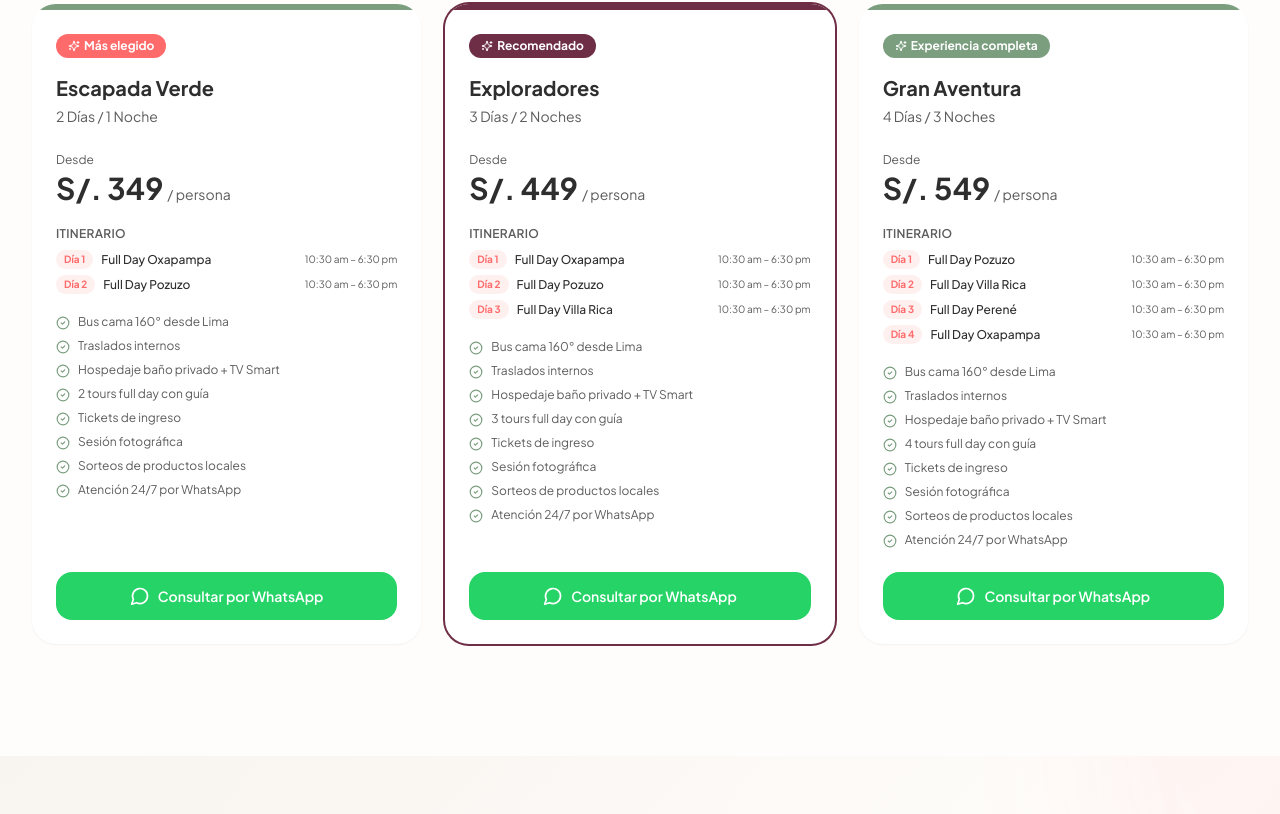
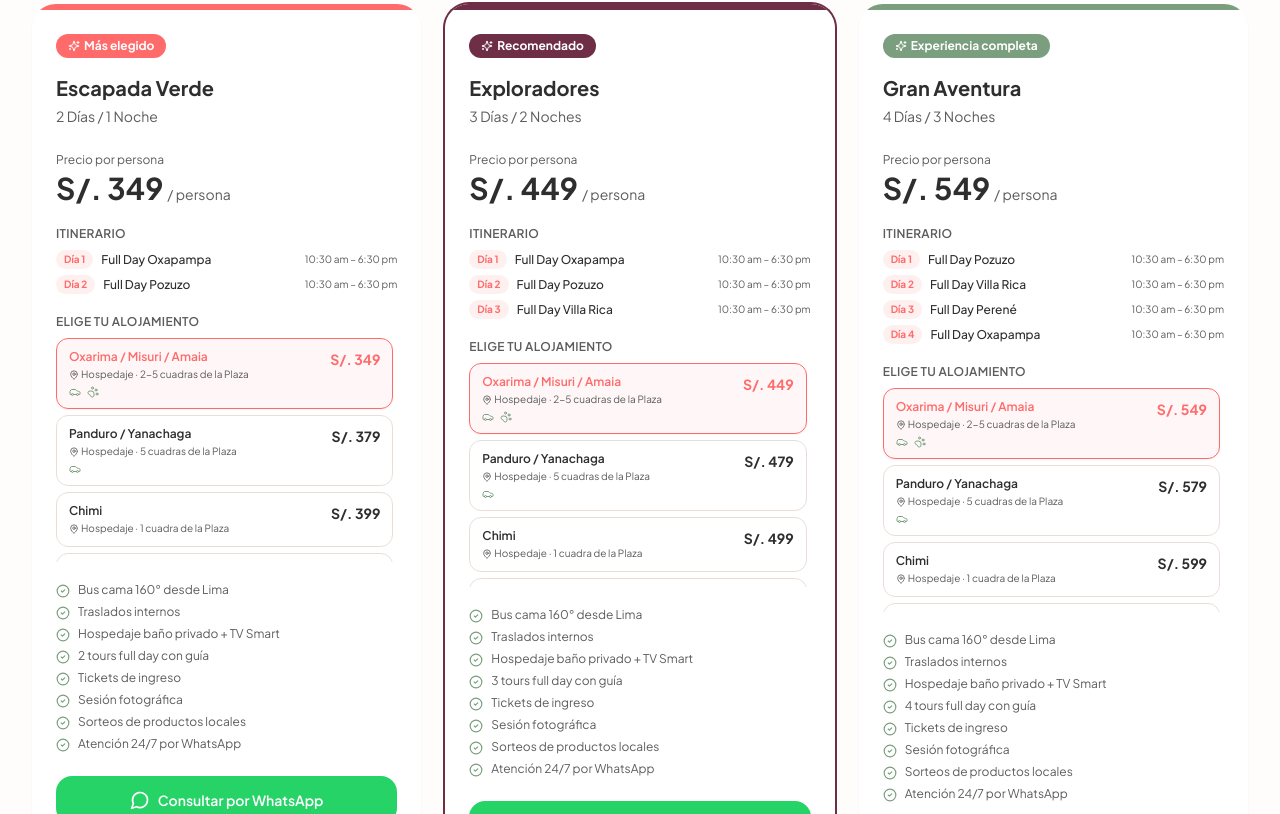
Before and after one commit to LETSGO-CONSULTING/amoryaventura, a React (Vite) app: page / in a window 1280 px wide. Shown: the part 3026-3840 px from the top of the page. Built offline with nearby package versions, Linux system fonts and the light colour scheme.

Commit message:
feat: package cards with interactive hotel selector — price updates dynamically

```diff
--- /dev/null
+++ b/src/components/ToursSection/PackageCard.tsx
@@ -0,0 +1,178 @@
+import { useState } from 'react'
+import { motion } from 'framer-motion'
+import { CheckCircle2, MessageCircle, Sparkles, Waves, Coffee, Car, PawPrint, MapPin } from 'lucide-react'
+
+export interface Hotel {
+  id: string
+  names: string[]
+  type: string
+  location: string
+  amenities: ('piscina' | 'desayuno' | 'cochera' | 'pet')[]
+  prices: Record<string, number>
+}
+
+export interface Package {
+  id: string
+  name: string
+  duration: string
+  badge: string
+  badgeColor: string
+  highlight: string
+  schedule: { day: string; label: string; time: string }[]
+  includes: string[]
+  msg: (hotel: string, price: number) => string
+  featured?: boolean
+}
+
+const AMENITY_ICONS = {
+  piscina: { icon: Waves, label: 'Piscina' },
+  desayuno: { icon: Coffee, label: 'Desayuno' },
+  cochera: { icon: Car, label: 'Cochera' },
+  pet: { icon: PawPrint, label: 'Pet Friendly' },
+}
+
+interface Props {
+  pkg: Package
+  hotels: Hotel[]
+  index: number
+}
+
+export default function PackageCard({ pkg, hotels, index }: Props) {
+  const [selectedHotel, setSelectedHotel] = useState<Hotel>(hotels[0])
+
+  const price = selectedHotel.prices[pkg.id]
+  const hotelLabel = selectedHotel.names.join(' / ')
+
+  const handleWA = () => {
+    const msg = pkg.msg(hotelLabel, price)
+    window.open(`https://wa.me/51928686294?text=${encodeURIComponent(msg)}`, '_blank')
+  }
+
+  return (
+    <motion.div
+      initial={{ opacity: 0, y: 40 }}
+      whileInView={{ opacity: 1, y: 0 }}
+      viewport={{ once: true }}
+      transition={{ delay: index * 0.12 }}
+      className={`relative flex flex-col bg-white rounded-3xl shadow-sm hover:shadow-xl transition-all duration-300 overflow-hidden ${
+        pkg.featured ? 'ring-2 ring-vino' : ''
+      }`}
+    >
+      {/* Top accent */}
+      <div className={`h-1.5 w-full ${pkg.highlight === 'vino' ? 'bg-vino' : pkg.highlight === 'coral' ? 'bg-coral' : 'bg-olive'}`} />
+
+      <div className="p-6 flex flex-col flex-1">
+        {/* Badge */}
+        <span className={`self-start text-xs font-bold px-3 py-1 rounded-full mb-4 flex items-center gap-1 ${pkg.badgeColor}`}>
+          <Sparkles className="w-3 h-3" />
+          {pkg.badge}
+        </span>
+
+        <h3 className="text-xl font-bold text-brand-dark mb-1">{pkg.name}</h3>
+        <p className="text-sm text-brand-secondary mb-5">{pkg.duration}</p>
+
+        {/* Dynamic price */}
+        <div className="mb-5">
+          <span className="text-xs text-brand-secondary">Precio por persona</span>
+          <div className="flex items-baseline gap-1">
+            <motion.span
+              key={price}
+              initial={{ opacity: 0, y: -6 }}
+              animate={{ opacity: 1, y: 0 }}
+              className="text-3xl font-bold text-brand-dark"
+            >
+              S/. {price}
+            </motion.span>
+            <span className="text-sm text-brand-secondary">/ persona</span>
+          </div>
+        </div>
+
+        {/* Schedule */}
+        <div className="mb-5">
+          <p className="text-xs font-semibold text-brand-secondary uppercase tracking-wide mb-2">Itinerario</p>
+          <div className="space-y-1.5">
+            {pkg.schedule.map((s) => (
+              <div key={s.day} className="flex items-center gap-2">
+                <span className="flex-shrink-0 text-[10px] font-bold bg-coral/10 text-coral px-2 py-0.5 rounded-full">
+                  {s.day}
+                </span>
+                <span className="text-xs text-brand-dark font-medium truncate">{s.label}</span>
+                <span className="text-[10px] text-brand-secondary ml-auto flex-shrink-0">{s.time}</span>
+              </div>
+            ))}
+          </div>
+        </div>
+
+        {/* Hotel selector */}
+        <div className="mb-5">
+          <p className="text-xs font-semibold text-brand-secondary uppercase tracking-wide mb-2">
+            Elige tu alojamiento
+          </p>
+          <div className="space-y-1.5 max-h-56 overflow-y-auto pr-1 scrollbar-hide">
+            {hotels.map((hotel) => {
+              const isSelected = hotel.id === selectedHotel.id
+              const hPrice = hotel.prices[pkg.id]
+              return (
+                <button
+                  key={hotel.id}
+                  onClick={() => setSelectedHotel(hotel)}
+                  className={`w-full text-left rounded-xl px-3 py-2.5 border transition-all duration-150 ${
+                    isSelected
+                      ? 'border-coral bg-coral/5 shadow-sm'
+                      : 'border-brand-border hover:border-coral/50 bg-white'
+                  }`}
+                >
+                  <div className="flex items-start justify-between gap-2">
+                    <div className="flex-1 min-w-0">
+                      <p className={`text-xs font-semibold truncate ${isSelected ? 'text-coral' : 'text-brand-dark'}`}>
+                        {hotel.names.join(' / ')}
+                      </p>
+                      <p className="text-[10px] text-brand-secondary flex items-center gap-0.5 mt-0.5">
+                        <MapPin className="w-2.5 h-2.5 flex-shrink-0" />
+                        {hotel.type} · {hotel.location}
+                      </p>
+                      {hotel.amenities.length > 0 && (
+                        <div className="flex gap-1.5 mt-1">
+                          {hotel.amenities.map((a) => {
+                            const { icon: Icon, label } = AMENITY_ICONS[a]
+                            return (
+                              <span key={a} title={label} className="text-olive">
+                                <Icon className="w-3 h-3" />
+                              </span>
+                            )
+                          })}
+                        </div>
+                      )}
+                    </div>
+                    <span className={`flex-shrink-0 text-sm font-bold ${isSelected ? 'text-coral' : 'text-brand-dark'}`}>
+                      S/. {hPrice}
+                    </span>
+                  </div>
+                </button>
+              )
+            })}
+          </div>
+        </div>
+
+        {/* Includes */}
+        <ul className="space-y-1.5 mb-6 flex-1">
+          {pkg.includes.map((item) => (
+            <li key={item} className="flex items-start gap-2 text-xs text-brand-secondary">
+              <CheckCircle2 className="w-3.5 h-3.5 text-olive flex-shrink-0 mt-0.5" />
+              {item}
+            </li>
+          ))}
+        </ul>
+
+        {/* CTA */}
+        <button
+          onClick={handleWA}
+          className="w-full flex items-center justify-center gap-2 bg-[#25D366] hover:bg-[#1ebe5d] text-white font-semibold py-3.5 rounded-2xl transition-all duration-200 hover:scale-[1.02] hover:shadow-lg shadow-[#25D366]/20 text-sm"
+        >
+          <MessageCircle className="w-5 h-5" />
+          Consultar por WhatsApp
+        </button>
+      </div>
+    </motion.div>
+  )
+}
--- a/src/components/ToursSection/ToursSection.tsx
+++ b/src/components/ToursSection/ToursSection.tsx
@@ -1,10 +1,11 @@
 import { useState } from 'react'
 import { motion } from 'framer-motion'
 import { useTranslation } from 'react-i18next'
-import { CheckCircle2, MessageCircle, Sparkles } from 'lucide-react'
 import { tours } from '@/mocks/tours'
 import TourCard from './TourCard'
 import TourModal from './TourModal'
+import PackageCard from './PackageCard'
+import type { Hotel, Package } from './PackageCard'
 import type { Tour, TourCategory } from '@/models'
 
 const CATEGORIES: TourCategory[] = ['Todos', 'Full Day', 'Fin de Semana', 'Aventura', 'Cultural', 'Social']
@@ -18,17 +19,65 @@ const I18N_KEYS: Record<TourCategory, string> = {
   Social: 'tours.filter_social',
 }
 
-const WHATSAPP = '+51928686294'
+const HOTELS: Hotel[] = [
+  {
+    id: 'h1',
+    names: ['Oxarima', 'Misuri', 'Amaia'],
+    type: 'Hospedaje',
+    location: '2-5 cuadras de la Plaza',
+    amenities: ['cochera', 'pet'],
+    prices: { '2d1n': 349, '3d2n': 449, '4d3n': 549 },
+  },
+  {
+    id: 'h2',
+    names: ['Panduro', 'Yanachaga'],
+    type: 'Hospedaje',
+    location: '5 cuadras de la Plaza',
+    amenities: ['cochera'],
+    prices: { '2d1n': 379, '3d2n': 479, '4d3n': 579 },
+  },
+  {
+    id: 'h3',
+    names: ['Chimi'],
+    type: 'Hospedaje',
+    location: '1 cuadra de la Plaza',
+    amenities: [],
+    prices: { '2d1n': 399, '3d2n': 499, '4d3n': 599 },
+  },
+  {
+    id: 'h4',
+    names: ['Chimi House'],
+    type: 'Hotel',
+    location: '1.4 km de la Plaza',
+    amenities: ['piscina', 'cochera'],
+    prices: { '2d1n': 449, '3d2n': 549, '4d3n': 649 },
+  },
+  {
+    id: 'h5',
+    names: ['Tunki Lodge', "D'palo", 'Esperanza'],
+    type: 'Hotel / Cabaña',
+    location: 'Frente o cerca a la Plaza',
+    amenities: ['piscina', 'desayuno', 'cochera'],
+    prices: { '2d1n': 499, '3d2n': 599, '4d3n': 699 },
+  },
+  {
+    id: 'h6',
+    names: ['Hassinger', 'Casa Oxapampina', 'Biosfera Lodge'],
+    type: 'Hotel / Cabaña',
+    location: '1.7–2.7 km de la Plaza',
+    amenities: ['piscina', 'desayuno', 'cochera'],
+    prices: { '2d1n': 549, '3d2n': 649, '4d3n': 749 },
+  },
+]
 
-const PACKAGES = [
+const PACKAGES: Package[] = [
   {
     id: '2d1n',
     name: 'Escapada Verde',
     duration: '2 Días / 1 Noche',
     badge: 'Más elegido',
     badgeColor: 'bg-coral text-white',
-    price: 349,
-    tours: ['Tour Oxapampa', 'Tour Pozuzo'],
+    highlight: 'coral',
     schedule: [
       { day: 'Día 1', label: 'Full Day Oxapampa', time: '10:30 am – 6:30 pm' },
       { day: 'Día 2', label: 'Full Day Pozuzo', time: '10:30 am – 6:30 pm' },
@@ -43,8 +92,8 @@ const PACKAGES = [
       'Sorteos de productos locales',
       'Atención 24/7 por WhatsApp',
     ],
-    highlight: 'olive',
-    msg: 'Hola! Quiero información sobre el paquete *Escapada Verde (2D/1N)* para Oxapampa.',
+    msg: (hotel, price) =>
+      `Hola! Quiero reservar el paquete *Escapada Verde (2D/1N)* con alojamiento en *${hotel}* por S/. ${price} por persona. ¿Tienen disponibilidad?`,
   },
   {
     id: '3d2n',
@@ -52,8 +101,8 @@ const PACKAGES = [
     duration: '3 Días / 2 Noches',
     badge: 'Recomendado',
     badgeColor: 'bg-vino text-white',
-    price: 449,
-    tours: ['Tour Oxapampa', 'Tour Pozuzo', 'Tour Villa Rica'],
+    highlight: 'vino',
+    featured: true,
     schedule: [
       { day: 'Día 1', label: 'Full Day Oxapampa', time: '10:30 am – 6:30 pm' },
       { day: 'Día 2', label: 'Full Day Pozuzo', time: '10:30 am – 6:30 pm' },
@@ -69,8 +118,8 @@ const PACKAGES = [
       'Sorteos de productos locales',
       'Atención 24/7 por WhatsApp',
     ],
-    highlight: 'vino',
-    msg: 'Hola! Quiero información sobre el paquete *Exploradores (3D/2N)* para Oxapampa.',
+    msg: (hotel, price) =>
+      `Hola! Quiero reservar el paquete *Exploradores (3D/2N)* con alojamiento en *${hotel}* por S/. ${price} por persona. ¿Tienen disponibilidad?`,
   },
   {
     id: '4d3n',
@@ -78,8 +127,7 @@ const PACKAGES = [
     duration: '4 Días / 3 Noches',
     badge: 'Experiencia completa',
     badgeColor: 'bg-olive text-white',
-    price: 549,
-    tours: ['Tour Oxapampa', 'Tour Pozuzo', 'Tour Villa Rica', 'Tour Perené'],
+    highlight: 'olive',
     schedule: [
       { day: 'Día 1', label: 'Full Day Pozuzo', time: '10:30 am – 6:30 pm' },
       { day: 'Día 2', label: 'Full Day Villa Rica', time: '10:30 am – 6:30 pm' },
@@ -96,8 +144,8 @@ const PACKAGES = [
       'Sorteos de productos locales',
       'Atención 24/7 por WhatsApp',
     ],
-    highlight: 'olive',
-    msg: 'Hola! Quiero información sobre el paquete *Gran Aventura (4D/3N)* para Oxapampa.',
+    msg: (hotel, price) =>
+      `Hola! Quiero reservar el paquete *Gran Aventura (4D/3N)* con alojamiento en *${hotel}* por S/. ${price} por persona. ¿Tienen disponibilidad?`,
   },
 ]
 
@@ -112,10 +160,6 @@ export default function ToursSection() {
       : active === 'Social'
       ? tours.filter((t) => t.isSocial)
       : tours.filter((t) => t.category === active)
-
-  const handleWA = (msg: string) => {
-    window.open(`https://wa.me/${WHATSAPP}?text=${encodeURIComponent(msg)}`, '_blank')
-  }
 
   return (
     <>
@@ -214,82 +258,9 @@ export default function ToursSection() {
             </motion.p>
           </div>
 
-          <div className="grid grid-cols-1 md:grid-cols-3 gap-6 items-stretch">
+          <div className="grid grid-cols-1 md:grid-cols-3 gap-6 items-start">
             {PACKAGES.map((pkg, i) => (
-              <motion.div
-                key={pkg.id}
-                initial={{ opacity: 0, y: 40 }}
-                whileInView={{ opacity: 1, y: 0 }}
-                viewport={{ once: true }}
-                transition={{ delay: i * 0.12 }}
-                className={`relative flex flex-col bg-white rounded-3xl shadow-sm hover:shadow-xl transition-all duration-300 overflow-hidden ${
-                  i === 1 ? 'ring-2 ring-vino' : ''
-                }`}
-              >
-                {/* Top accent bar */}
-                <div
-                  className={`h-1.5 w-full ${
-                    pkg.highlight === 'olive' ? 'bg-olive' : 'bg-vino'
-                  }`}
-                />
-
-                <div className="p-6 flex flex-col flex-1">
-                  {/* Badge */}
-                  <span className={`self-start text-xs font-bold px-3 py-1 rounded-full mb-4 flex items-center gap-1 ${pkg.badgeColor}`}>
-                    <Sparkles className="w-3 h-3" />
-                    {pkg.badge}
-                  </span>
-
-                  <h3 className="text-xl font-bold text-brand-dark mb-1">{pkg.name}</h3>
-                  <p className="text-sm text-brand-secondary mb-5">{pkg.duration}</p>
-
-                  {/* Price */}
-                  <div className="mb-5">
-                    <span className="text-xs text-brand-secondary">Desde</span>
-                    <div className="flex items-baseline gap-1">
-                      <span className="text-3xl font-bold text-brand-dark">S/. {pkg.price}</span>
-                      <span className="text-sm text-brand-secondary">/ persona</span>
-                    </div>
-                  </div>
-
-                  {/* Schedule day by day */}
-                  <div className="mb-5">
-                    <p className="text-xs font-semibold text-brand-secondary uppercase tracking-wide mb-2">
-                      Itinerario
-                    </p>
-                    <div className="space-y-1.5">
-                      {pkg.schedule.map((s) => (
-                        <div key={s.day} className="flex items-center gap-2">
-                          <span className="flex-shrink-0 text-[10px] font-bold bg-coral/10 text-coral px-2 py-0.5 rounded-full">
-                            {s.day}
-                          </span>
-                          <span className="text-xs text-brand-dark font-medium truncate">{s.label}</span>
-                          <span className="text-[10px] text-brand-secondary ml-auto flex-shrink-0">{s.time}</span>
-                        </div>
-                      ))}
-                    </div>
-                  </div>
-
-                  {/* Includes */}
-                  <ul className="space-y-2 mb-6 flex-1">
-                    {pkg.includes.map((item) => (
-                      <li key={item} className="flex items-start gap-2 text-xs text-brand-secondary">
-                        <CheckCircle2 className="w-3.5 h-3.5 text-olive flex-shrink-0 mt-0.5" />
-                        {item}
-                      </li>
-                    ))}
-                  </ul>
-
-                  {/* CTA */}
-                  <button
-                    onClick={() => handleWA(pkg.msg)}
-                    className="w-full flex items-center justify-center gap-2 bg-[#25D366] hover:bg-[#1ebe5d] text-white font-semibold py-3.5 rounded-2xl transition-all duration-200 hover:scale-[1.02] hover:shadow-lg shadow-[#25D366]/20 text-sm"
-                  >
-                    <MessageCircle className="w-5 h-5" />
-                    Consultar por WhatsApp
-                  </button>
-                </div>
-              </motion.div>
+              <PackageCard key={pkg.id} pkg={pkg} hotels={HOTELS} index={i} />
             ))}
           </div>
         </div>
```
